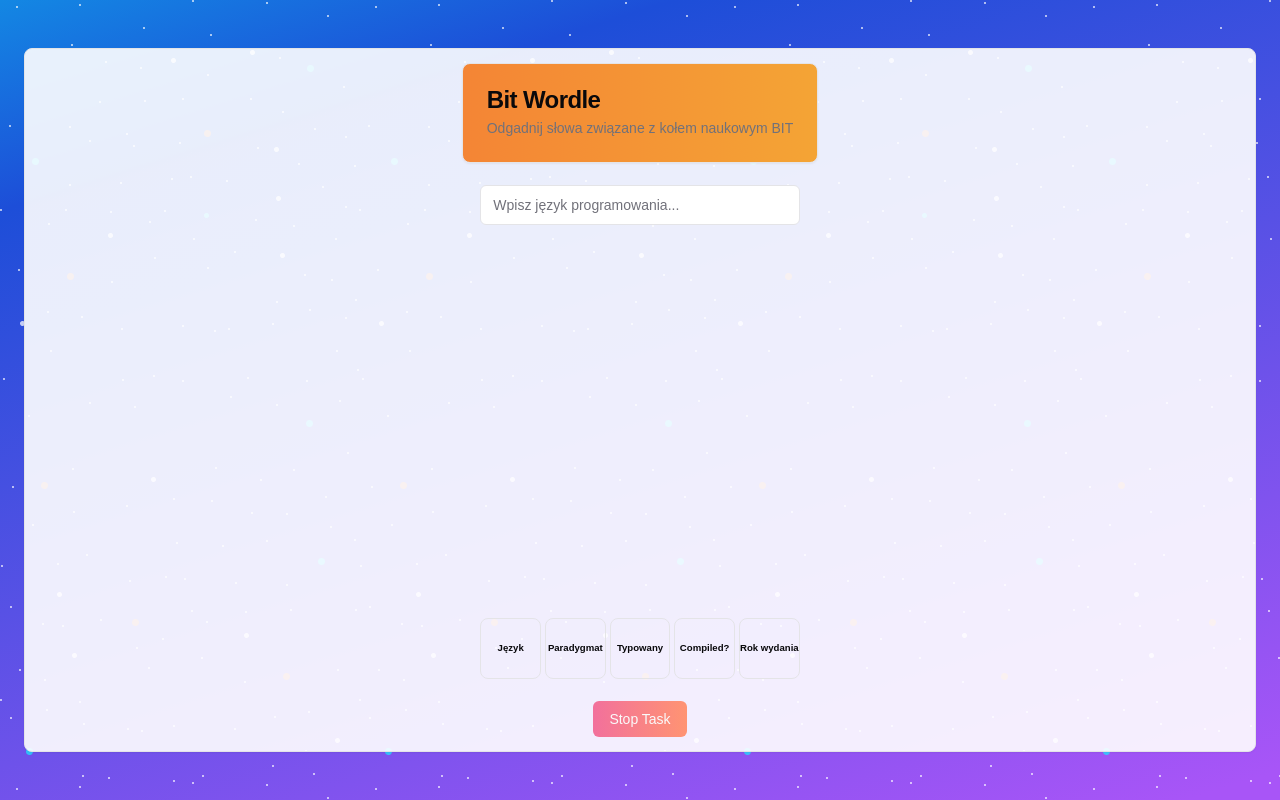
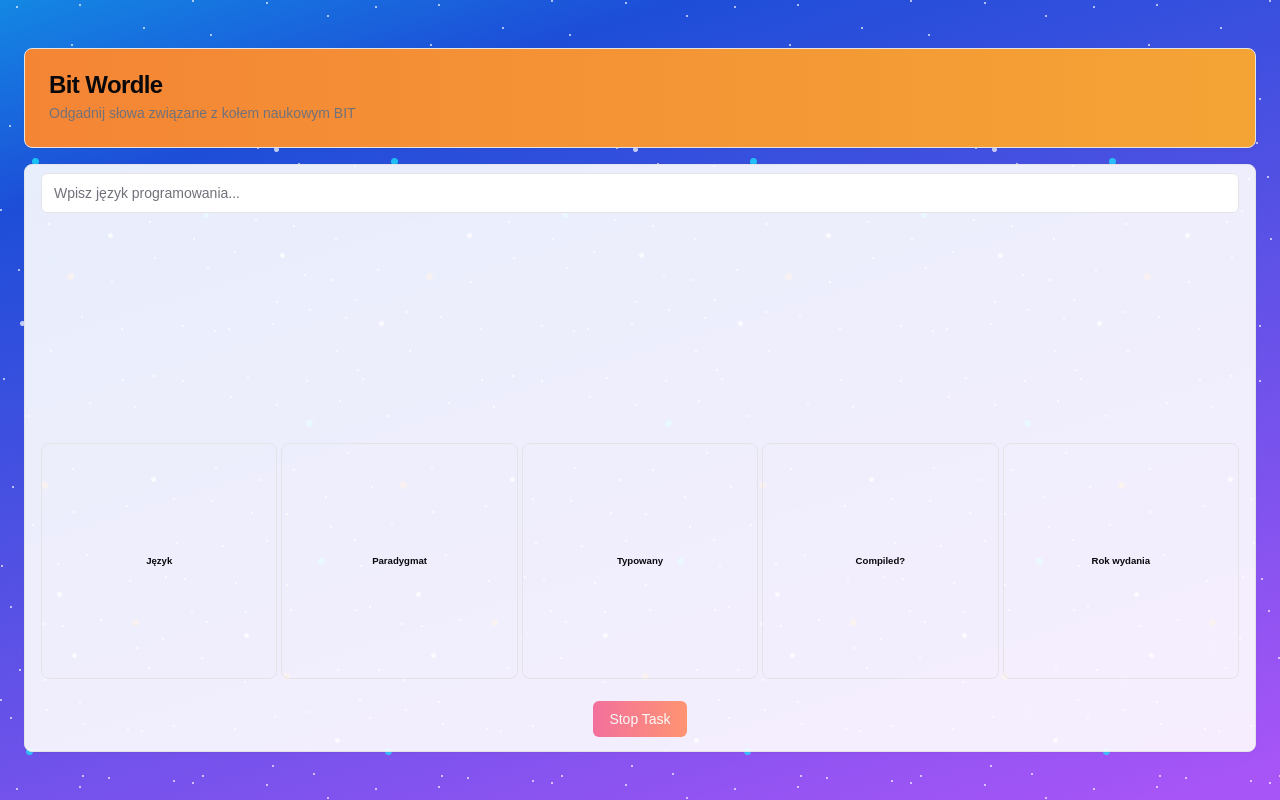
Before and after one commit to snickerdoodle2/hackathon, a React (Vite) app: page /sections/1/tasks/1/game in a window 1280 px wide. Built offline with nearby package versions, Linux system fonts and the light colour scheme.

Commit message:
feat: seperated header from rest

```diff
--- a/src/components/GamePage/GameWrapper.tsx
+++ b/src/components/GamePage/GameWrapper.tsx
@@ -6,6 +6,7 @@ import { Button } from '../ui/button';
 import { type GameTask } from '@/lib/section';
 import { useToast } from '../ui/use-toast';
 import { StorageContext } from '@/components/Storage/storageContext.tsx';
+import Background from '../ui/Background';
 
 interface Props {
     navigate: NavigateFunction;
@@ -37,10 +38,10 @@ export default function GameWrapper({ navigate, fallbackRoute, task }: Props) {
     }
 
     return (
-        <Card className='max-h-full h-full max-w-full bg-background/90'>
-            <div className='flex justify-center items-center h-32 text-white'>
+        <Background animationClass='animate-pulse'>
+            <div className='flex justify-center items-center h-32 text-white pb-4'>
                 <Card
-                    className='m-2'
+                    className='w-full'
                     style={{
                         background:
                             'linear-gradient(to right, #F48535, #F4A435)',
@@ -52,12 +53,8 @@ export default function GameWrapper({ navigate, fallbackRoute, task }: Props) {
                     </CardHeader>
                 </Card>
             </div>
-            <div
-                className='flex flex-col justify-center items-center flex-grow'
-                style={{ height: 'calc(100% - 12rem)' }}
-            >
+            <Card className='max-h-full h-full max-w-full bg-background/90 flex flex-col'>
                 <GameHelper type={task.game.type} onFinish={onFinish} />
-            </div>
                 <div className='flex justify-center items-center h-16 text-white'>
                     <Button
                         className='h-max'
@@ -71,5 +68,6 @@ export default function GameWrapper({ navigate, fallbackRoute, task }: Props) {
                     </Button>
                 </div>
             </Card>
+        </Background>
     );
 }
--- a/src/pages/game_page.tsx
+++ b/src/pages/game_page.tsx
@@ -53,12 +53,10 @@ export default function GamePage() {
     const fallbackRoute = `/sections/${sectionId}/tasks`;
 
     return (
-        <Background animationClass='animate-pulse'>
-            <GameWrapper
-                navigate={navigate}
-                fallbackRoute={fallbackRoute}
-                task={task}
-            />
-        </Background>
+        <GameWrapper
+            navigate={navigate}
+            fallbackRoute={fallbackRoute}
+            task={task}
+        />
     );
 }
--- a/src/pages/taskList.tsx
+++ b/src/pages/taskList.tsx
@@ -238,13 +238,9 @@ const TaskLadder: React.FC = () => {
             section != undefined &&
             tasks[0] != undefined && (
                 <Background animationClass='animate-pulse'>
+                    <div className='task-ladder-title-container pb-4'>
                         <Card
-                        className='bg-background/90 h-full w-full overflow-hidden py-4 _container'
-                        onClick={() => handleContainerClick()}
-                    >
-                        <div className='task-ladder-title-container'>
-                            <Card
-                                className='task-ladder-card'
+                            className='task-ladder-card w-full'
                             style={{
                                 background:
                                     'linear-gradient(to right, #F48535, #F4A435)',
@@ -274,6 +270,10 @@ const TaskLadder: React.FC = () => {
                             </CardHeader>
                         </Card>
                     </div>
+                    <Card
+                        className='bg-background/90 h-full w-full overflow-hidden py-4 _container'
+                        onClick={() => handleContainerClick()}
+                    >
                         <div className='task-ladder'>
                             <div className='task-ladder-score'>
                                 <p>{points}</p>{' '}
```
Lines whose indentation alone changed are shown as unchanged.
